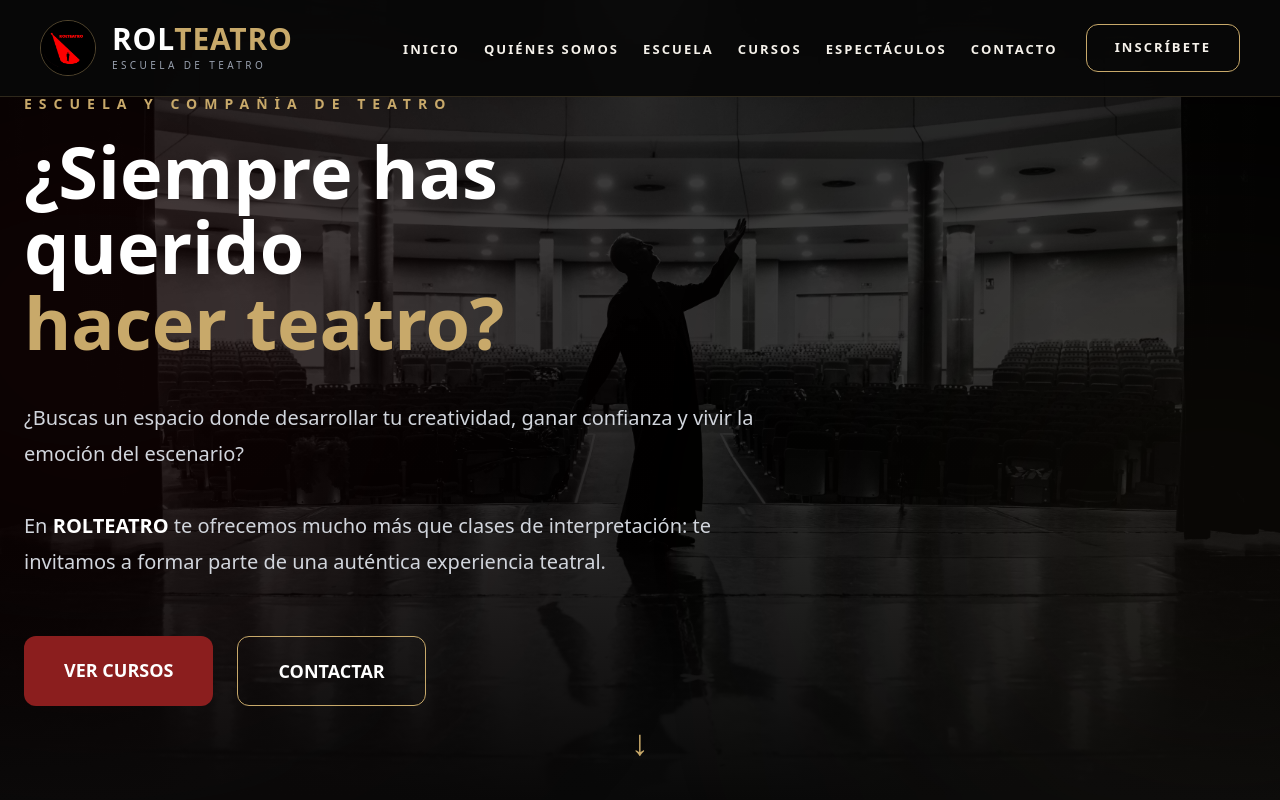
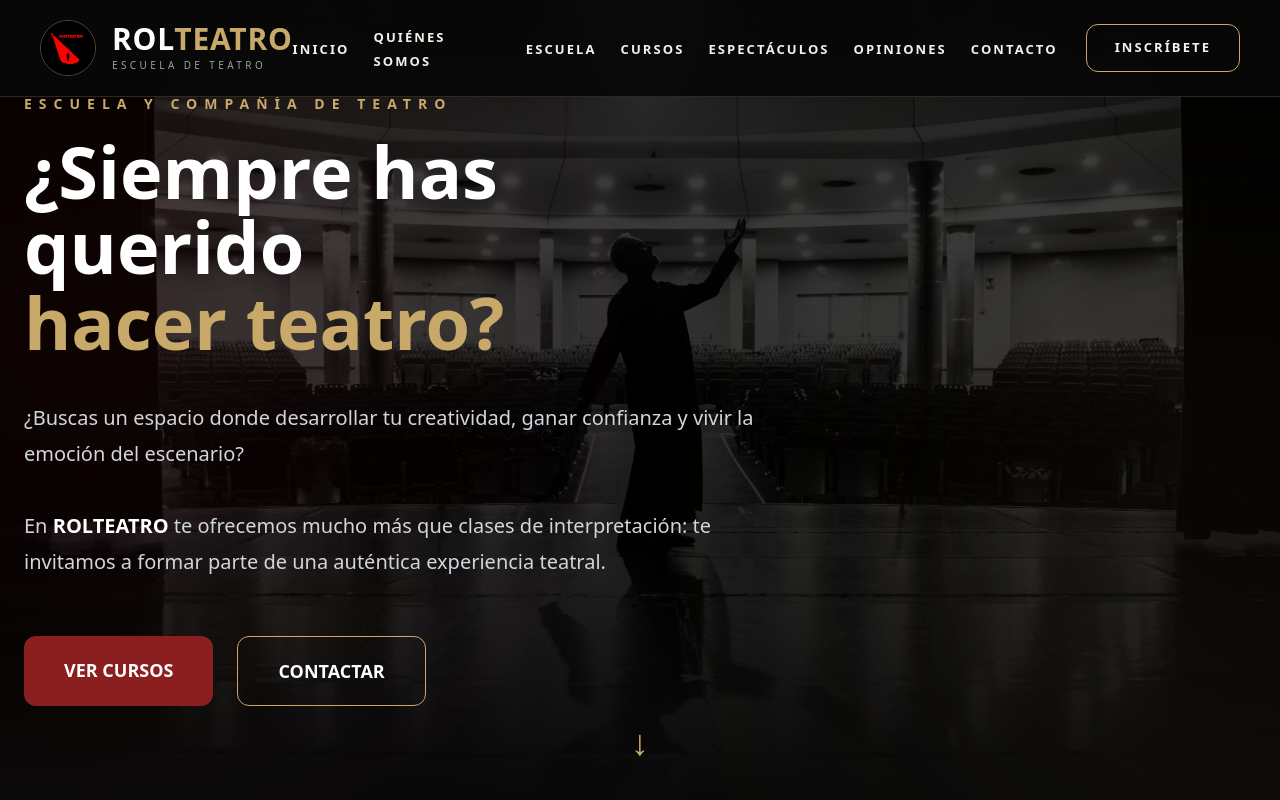
Before and after one commit to produccionmm/rolteatro, a Next.js app: page / in a window 1280 px wide. Shown: the top 800 px of the page. Built offline with nearby package versions, Linux system fonts and the light colour scheme.

Commit message:
Add 'Opiniones' link to Navbar
Added a new menu item 'Opiniones' to the Navbar.

```diff
--- a/components/Navbar.tsx
+++ b/components/Navbar.tsx
@@ -1,3 +1,4 @@
+
 "use client";
 
 import Image from "next/image";
@@ -9,6 +10,7 @@ const links = [
   { label: "Escuela", href: "#about" },
   { label: "Cursos", href: "#courses" },
   { label: "Espectáculos", href: "#shows" },
+  { label: "Opiniones", href: "#opiniones" },
   { label: "Contacto", href: "#contact" },
 ];
 
@@ -67,7 +69,6 @@ export default function Navbar() {
                 <span className="text-white transition-colors duration-300 group-hover:text-[#C83B3B]">
                   ROL
                 </span>
-
                 <span className="text-[#C8A96A] transition-colors duration-300 group-hover:text-[#C83B3B]">
                   TEATRO
                 </span>
@@ -166,7 +167,6 @@ export default function Navbar() {
                   className="flex min-h-16 items-center justify-between text-sm font-bold uppercase tracking-[0.18em] text-white transition-colors hover:text-[#C83B3B]"
                 >
                   <span>{link.label}</span>
-
                   <span className="text-[#C8A96A]" aria-hidden="true">
                     →
                   </span>
```
